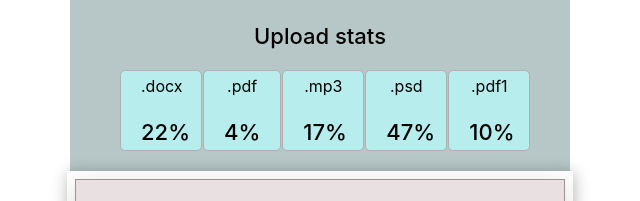
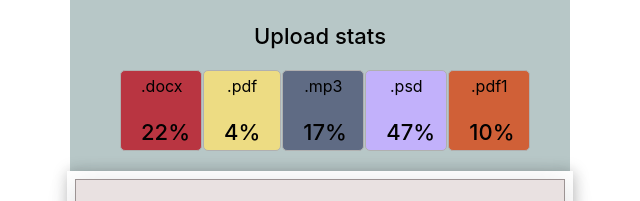
Before and after one commit to smiadv2022/goit-react-hw-01-componentsv1, a React (Create React App) app: page / in a window 1280 px wide. Shown: the part 387-588 px from the top of the page, without its empty margins (320-960 px from the left). Built offline with nearby package versions, Linux system fonts and the light colour scheme; grey boxes are pictures that could not be loaded.

Commit message:
randomcolor

```diff
--- a/src/components/statistic/Statistics.jsx
+++ b/src/components/statistic/Statistics.jsx
@@ -8,7 +8,11 @@
 
       <ul className={css.stats}>
         {stat.map(el => (
-          <li className={css.item} key={el.id}>
+          <li
+            className={css.item}
+            key={el.id}
+            style={{ background: getRandomColor() }}
+          >
             <span className={css.label}>{el.label}</span>
             <span className={css.percentage}>{el.percentage}%</span>
           </li>
@@ -17,6 +21,15 @@
     </section>
   );
 }
+
+function getRandomColor() {
+  var letters = '0123456789ABCDEF';
+  var color = '#';
+  for (var i = 0; i < 6; i++) {
+    color += letters[Math.floor(Math.random() * 16)];
+  }
+  return color;
+}
 Statistics.propTypes = {
   title: PropTypes.string,
   stat: PropTypes.arrayOf(PropTypes.shape({ id: PropTypes.string.isRequired })),
```
